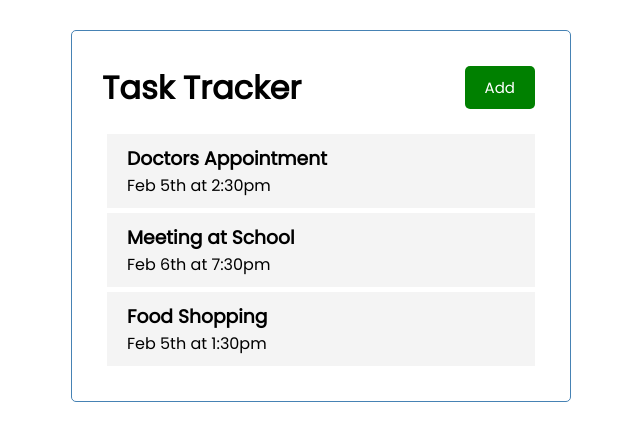
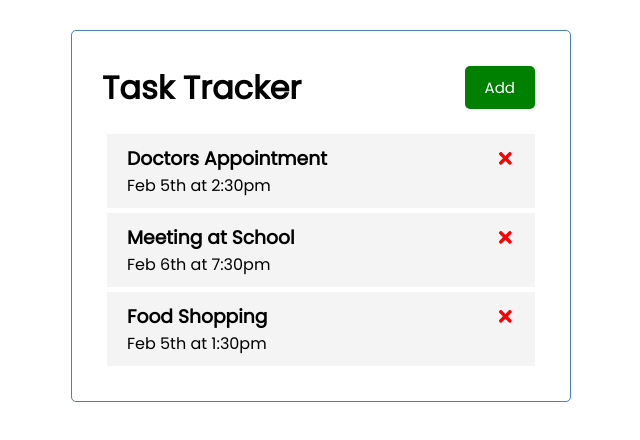
Before and after one commit to osigie/react-task-tracker, a React (Create React App) app: page / in a window 1280 px wide. Shown: the top 440 px of the page, without its empty margins (319-959 px from the left). Built offline with nearby package versions, Linux system fonts and the light colour scheme; the HTML template or start-up script is replaced by a standard one.

Commit message:
added deletion of tasks

```diff
--- a/package.json
+++ b/package.json
@@ -8,6 +8,7 @@
     "@testing-library/user-event": "^13.5.0",
     "react": "^18.0.0",
     "react-dom": "^18.0.0",
+    "react-icons": "^4.3.1",
     "react-scripts": "5.0.1",
     "web-vitals": "^2.1.4"
   },
--- a/src/App.js
+++ b/src/App.js
@@ -22,12 +22,18 @@ function App() {
     { id: 3, text: "Food Shopping", day: "Feb 5th at 1:30pm", reminder: false },
   ]);
 
+
+const deleteTask= (id)=>{
+setTasks(tasks.filter((each)=>each.id !== id))
+}
+
   return (
     <div className="container">
  {/* <Header title = "it is what it is" txt = {{color: "green", backgroundColor: "grey"}} /> */}
  {/* <Header title = "it is what it is" > </Header> */}
  <Header />
- <Tasks tasks = {tasks}/>
+ {(tasks.length === 0) ? "No tasks" :  <Tasks tasks = {tasks} deleteEach = {deleteTask}/>}
+
     </div>
   );
 }
--- a/src/components/Tasks.js
+++ b/src/components/Tasks.js
@@ -1,9 +1,9 @@
 import Task from "./Task";
-const Tasks = ({ tasks }) => {
+const Tasks = ({ tasks,deleteEach }) => {
   return (
     <>
       {tasks.map((task) => {
-        return <Task key={task.id} task={task} />;
+        return <Task key={task.id} task={task} deleteEach = {deleteEach}/>;
       })}
     </>
   );
--- a/src/components/task.js
+++ b/src/components/task.js
@@ -1,9 +1,19 @@
-const task = ({task}) => {
+import { FaTimes  } from "react-icons/fa";
+const task = ({ task, deleteEach}) => {
   return (
-  <div className = "task" >
-       <h3>{task.text}</h3>
- <p>{task.day}</p>
-  </div>);
+    <div className="task">
+      <h3>
+        {task.text}
+        <FaTimes style = {faStyle} onClick = { ()=>deleteEach(task.id)}/>
+      </h3>
+      <p>{task.day}</p>
+    </div>
+  );
 };
 
 export default task;
+
+const faStyle = {
+  cursor: "pointer",
+  color: "red",
+};
```
Also changed, not shown: 1 other file (tests, documents, lock files or other folders).
